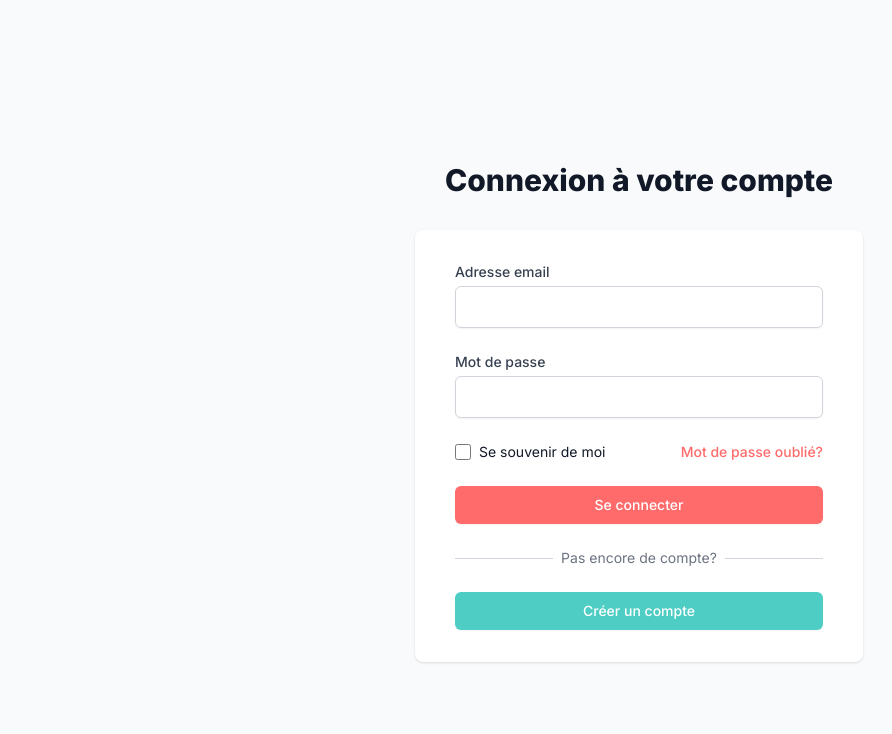
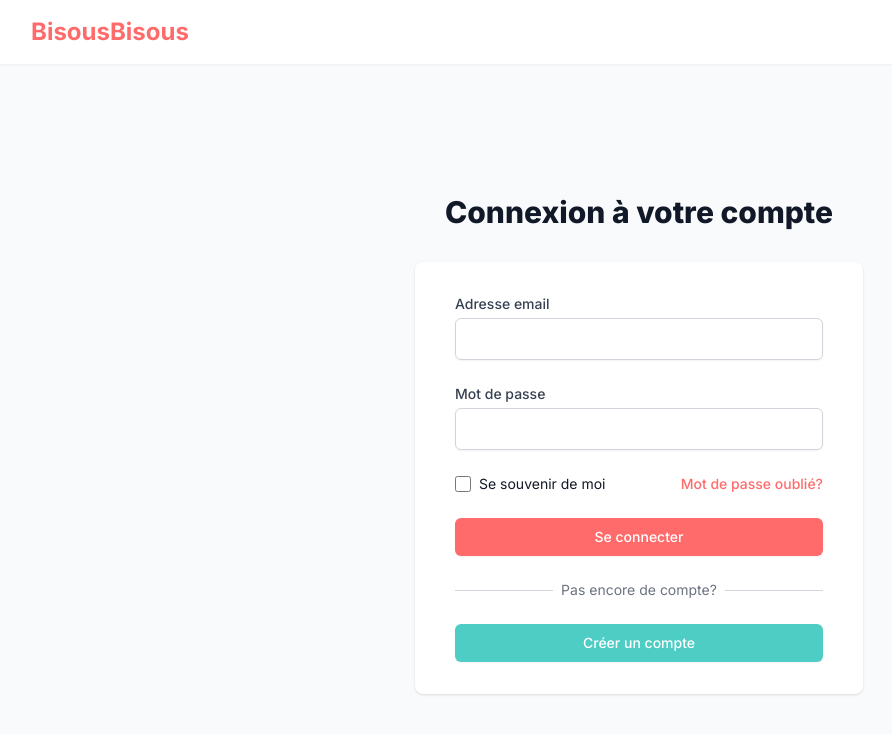
Before and after one commit to bba-git/bisousbisousmvp, a Next.js app: page /auth/login in a window 1280 px wide. Shown: the top 734 px of the page, without its empty margins (1-893 px from the left). Built offline with nearby package versions, Linux system fonts and the light colour scheme; no server answers.

Commit message:
Update page.tsx

```diff
--- a/app/auth/login/page.tsx
+++ b/app/auth/login/page.tsx
@@ -47,7 +47,18 @@ export default function Login() {
   };
 
   return (
-    <div className="min-h-screen bg-gray-50 flex flex-col justify-center py-12 sm:px-6 lg:px-8">
+    <div className="min-h-screen bg-gray-50 flex flex-col">
+      <nav className="bg-white shadow-sm">
+        <div className="max-w-7xl mx-auto px-4 sm:px-6 lg:px-8">
+          <div className="flex justify-between h-16">
+            <div className="flex items-center">
+              <Link href="/" className="text-2xl font-bold text-primary">BisousBisous</Link>
+            </div>
+          </div>
+        </div>
+      </nav>
+
+      <div className="flex flex-col justify-center py-12 sm:px-6 lg:px-8 flex-1">
         <div className="sm:mx-auto sm:w-full sm:max-w-md">
           <h2 className="mt-6 text-center text-3xl font-extrabold text-gray-900">
             Connexion à votre compte
@@ -168,5 +179,6 @@ export default function Login() {
           </div>
         </div>
       </div>
+    </div>
   );
 }
```
Lines whose indentation alone changed are shown as unchanged.
